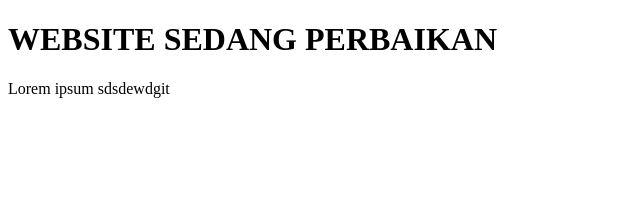
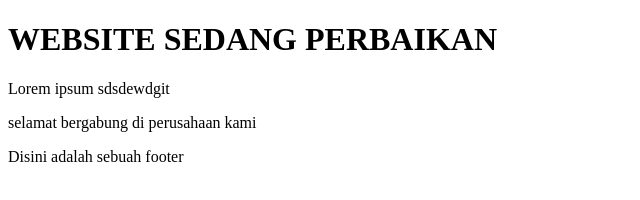
Before and after one commit to Joseph270522/MyExercise, a plain HTML site: page index.html in a window 1280 px wide. Shown: the whole page, without its empty margins (0-640 px from the left). Drawn offline with Linux system fonts and the light colour scheme.

Commit message:
Perubahan pada home page penambahan footer

```diff
--- a/index.html
+++ b/index.html
@@ -8,5 +8,7 @@
 <body>
     <h1>WEBSITE SEDANG PERBAIKAN</h1>
     <div>Lorem ipsum sdsdewdgit</div>
+    <p>selamat bergabung di perusahaan kami</p>
 </body>
+<footer>Disini adalah sebuah footer</footer>
 </html>
```
